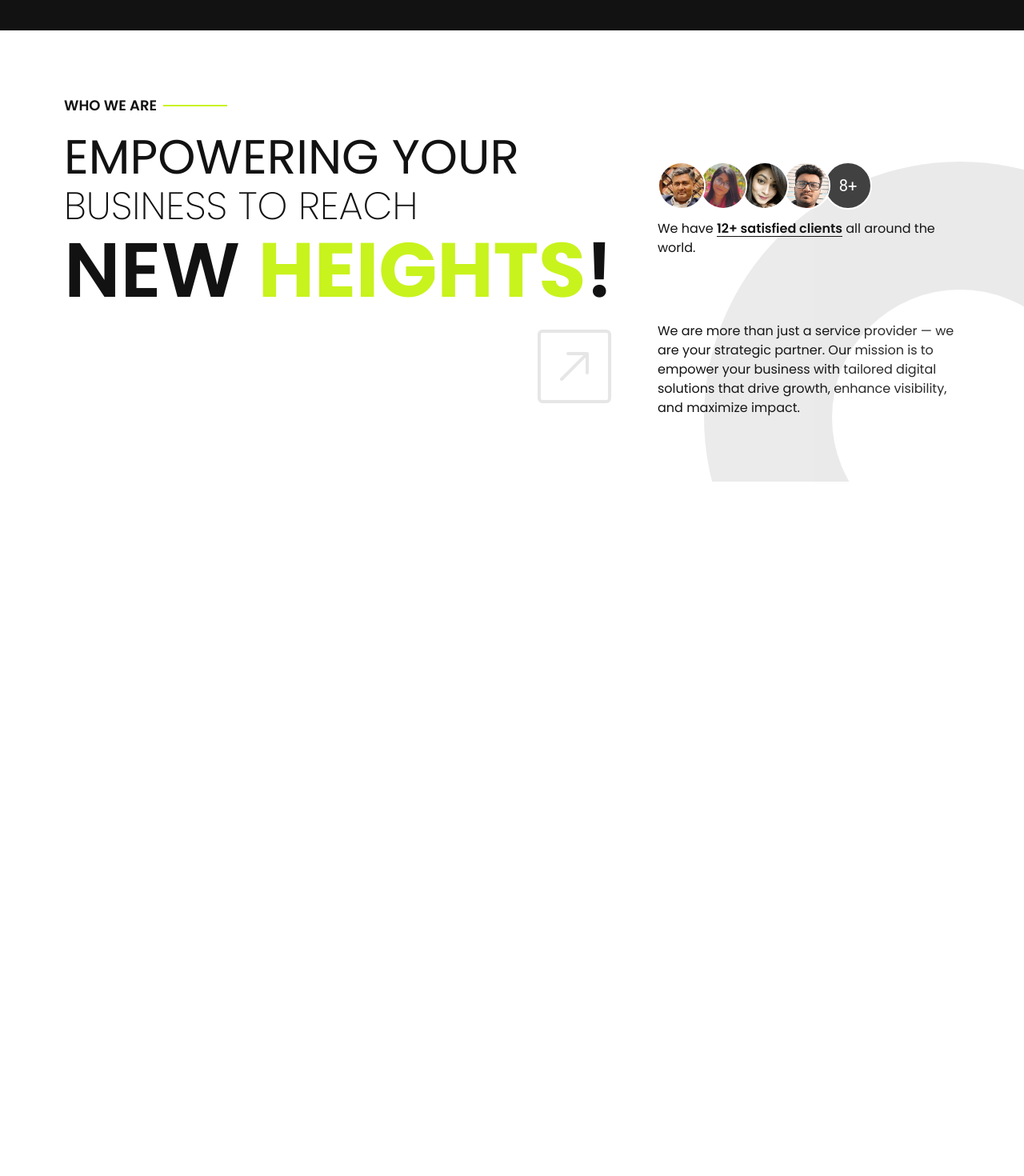
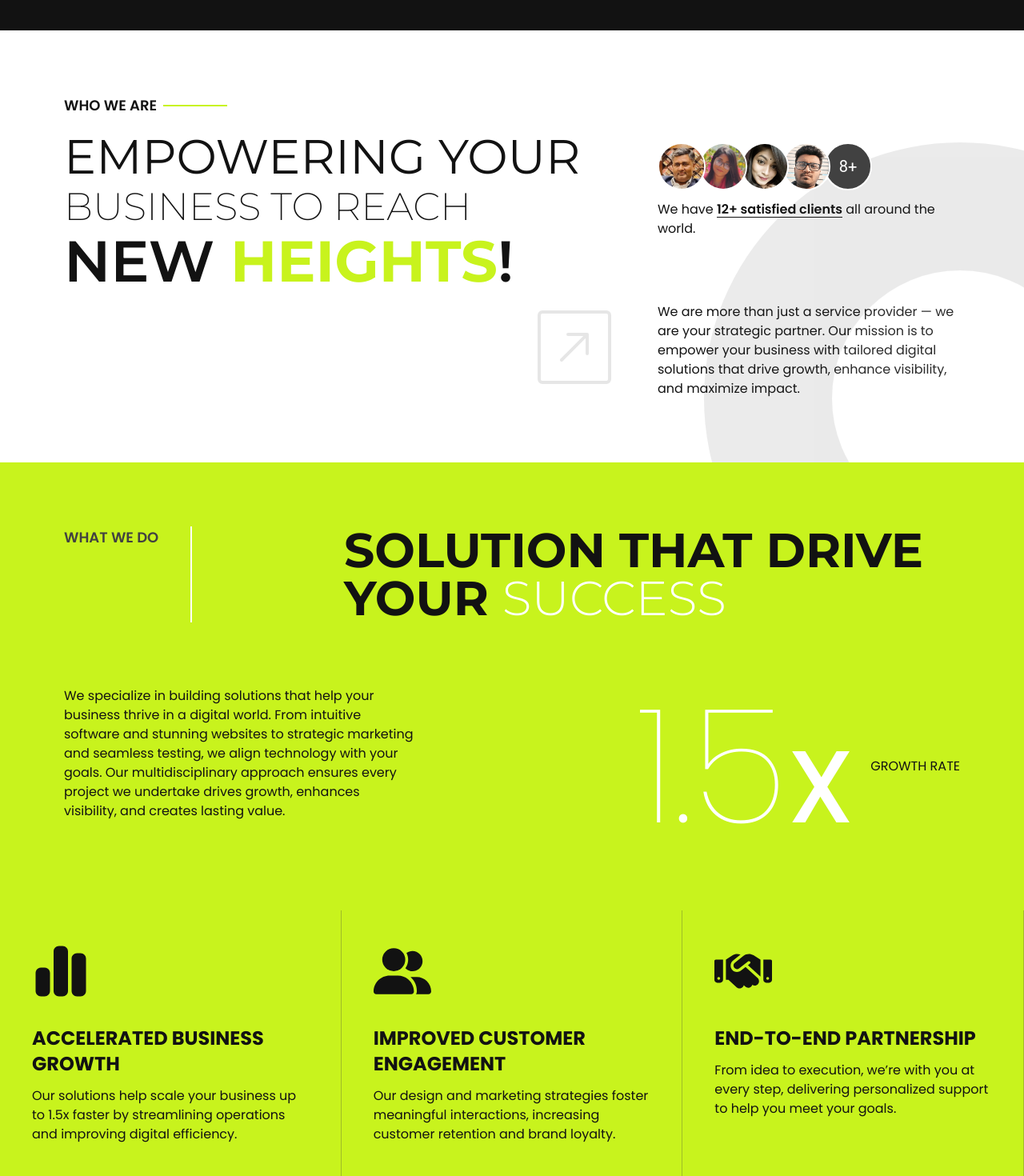
Before and after one commit to syednoor058/Digital-Agency-Website-React-Project, a React (Vite) app in the folder client/: page / in a window 1280 px wide. Shown: the part 1075-2545 px from the top of the page at 80% size. Before the commit the page ends 1677 px from the top, so only its background shows below. Built offline with nearby package versions, Linux system fonts and the light colour scheme.

Commit message:
What we do section complete.

```diff
--- a/client/src/components/hero/Hero.jsx
+++ b/client/src/components/hero/Hero.jsx
@@ -74,7 +74,7 @@ export default function Hero() {
                   </div>
                   <div className="w-full flex flex-col gap-2">
                     <div className="text-center text-lightPrimary text-2xl sm:text-5xl font-titleFont font-bold">
-                      6
+                      12
                     </div>
                     <div className="text-center leading-none text-xs sm:text-base">
                       Clients Served
--- /dev/null
+++ b/client/src/components/whatWeDo/DoCard.jsx
@@ -0,0 +1,16 @@
+/* eslint-disable react/prop-types */
+// import React from 'react'
+
+export default function DoCard(props) {
+  return (
+    <div className=" p-5 lg:p-8 xl:p-10 border-r-[0.5px] border-darkSecondary border-opacity-30">
+      <div className="flex flex-col gap-5 lg:gap-8">
+        <div className="text-5xl lg:text-7xl">{props.logo}</div>
+        <div className="flex flex-col gap-3">
+          <div className="text-2xl uppercase font-bold">{props.title}</div>
+          <div className="text-sm sm:text-base">{props.desc}</div>
+        </div>
+      </div>
+    </div>
+  );
+}
--- /dev/null
+++ b/client/src/components/whatWeDo/WhatWeDo.jsx
@@ -0,0 +1,61 @@
+// import React from 'react'
+import { FaChartSimple, FaHandshake, FaUserGroup } from "react-icons/fa6";
+
+import DoCard from "./DoCard";
+
+export default function WhatWeDo() {
+  return (
+    <div className=" pt-10 lg:pt-20 font-bodyFont text-darkPrimary bg-accentColor">
+      <div className="flex flex-col gap-7 sm:gap-10 lg:gap-20">
+        <div className="flex flex-col sm:flex-row gap-5 px-5 sm:px-7 lg:px-10 xl:px-20">
+          <div className="w-full sm:w-[30%] flex flex-row gap-5 sm:gap-10">
+            <div className="uppercase font-semibold text-sm sm:text-lg text-darkSecondary">
+              What we do
+            </div>
+            <div className="w-[2px] h-auto bg-lightPrimary"></div>
+          </div>
+          <div className="w-full sm:w-[70%] uppercase font-titleFont font-bold text-[42px] sm:text-[54px] lg:text-6xl leading-none">
+            <span className="">Solution</span> that drive your{" "}
+            <span className="text-lightPrimary font-light">success</span>
+          </div>
+        </div>
+        <div className="w-full flex flex-col sm:flex-row justify-start px-5 sm:px-7 lg:px-10 xl:px-20 gap-7">
+          <div className="w-full sm:w-[60%] xl:w-[40%] text-sm lg:text-base">
+            We specialize in building solutions that help your business thrive
+            in a digital world. From intuitive software and stunning websites to
+            strategic marketing and seamless testing, we align technology with
+            your goals. Our multidisciplinary approach ensures every project we
+            undertake drives growth, enhances visibility, and creates lasting
+            value.
+          </div>
+          <div className="w-full sm:w-[40%] lg:w-[60%] flex flex-row gap-5 items-center justify-end">
+            <div className="text-9xl sm:text-7xl lg:text-9xl xl:text-[200px] leading-none font-thin text-lightPrimary ">
+              1.5
+              <span className="text-7xl sm:text-5xl lg:text-7xl xl:text-9xl font-medium">
+                X
+              </span>
+            </div>
+            <div className="uppercase">Growth rate</div>
+          </div>
+        </div>
+        <div className="grid grid-cols-1 lg:grid-cols-3">
+          <DoCard
+            logo={<FaChartSimple />}
+            title="Accelerated Business Growth"
+            desc="Our solutions help scale your business up to 1.5x faster by streamlining operations and improving digital efficiency."
+          />
+          <DoCard
+            logo={<FaUserGroup />}
+            title="Improved Customer Engagement"
+            desc="Our design and marketing strategies foster meaningful interactions, increasing customer retention and brand loyalty."
+          />
+          <DoCard
+            logo={<FaHandshake />}
+            title="End-to-End Partnership"
+            desc="From idea to execution, we’re with you at every step, delivering personalized support to help you meet your goals."
+          />
+        </div>
+      </div>
+    </div>
+  );
+}
--- a/client/src/components/whoWeAre/WhoWeAre.jsx
+++ b/client/src/components/whoWeAre/WhoWeAre.jsx
@@ -23,14 +23,14 @@ export default function WhoWeAre() {
             </div>
             <div className="w-20 h-[2px] bg-accentColor"></div>
           </div>
-          <div className="flex flex-col gap-2 uppercase">
+          <div className="flex flex-col gap-2 uppercase font-titleFont">
             <div className="text-[32px] sm:text-6xl leading-none">
               Empowering your
             </div>
-            <div className="text-[34px] sm:text-5xl font-extralight leading-none">
+            <div className="text-[28px] sm:text-5xl font-extralight leading-none">
               Business to <span className="">Reach</span>
             </div>
-            <div className="text-[44px] sm:text-7xl xl:text-8xl font-semibold leading-none">
+            <div className="text-[40px] sm:text-7xl font-semibold leading-none">
               New <span className="text-accentColor font-bold">heights</span>!
             </div>
             <div className="w-full flex justify-start lg:justify-end">
--- a/client/src/screens/home/Home.jsx
+++ b/client/src/screens/home/Home.jsx
@@ -2,6 +2,7 @@
 import Clients from "../../components/clients/Clients";
 import Hero from "../../components/hero/Hero";
 import Navbar from "../../components/navbar/Navbar";
+import WhatWeDo from "../../components/whatWeDo/WhatWeDo";
 import WhoWeAre from "../../components/whoWeAre/WhoWeAre";
 
 export default function Home() {
@@ -11,6 +12,7 @@ export default function Home() {
       <Hero />
       <Clients />
       <WhoWeAre />
+      <WhatWeDo />
     </div>
   );
 }
```
